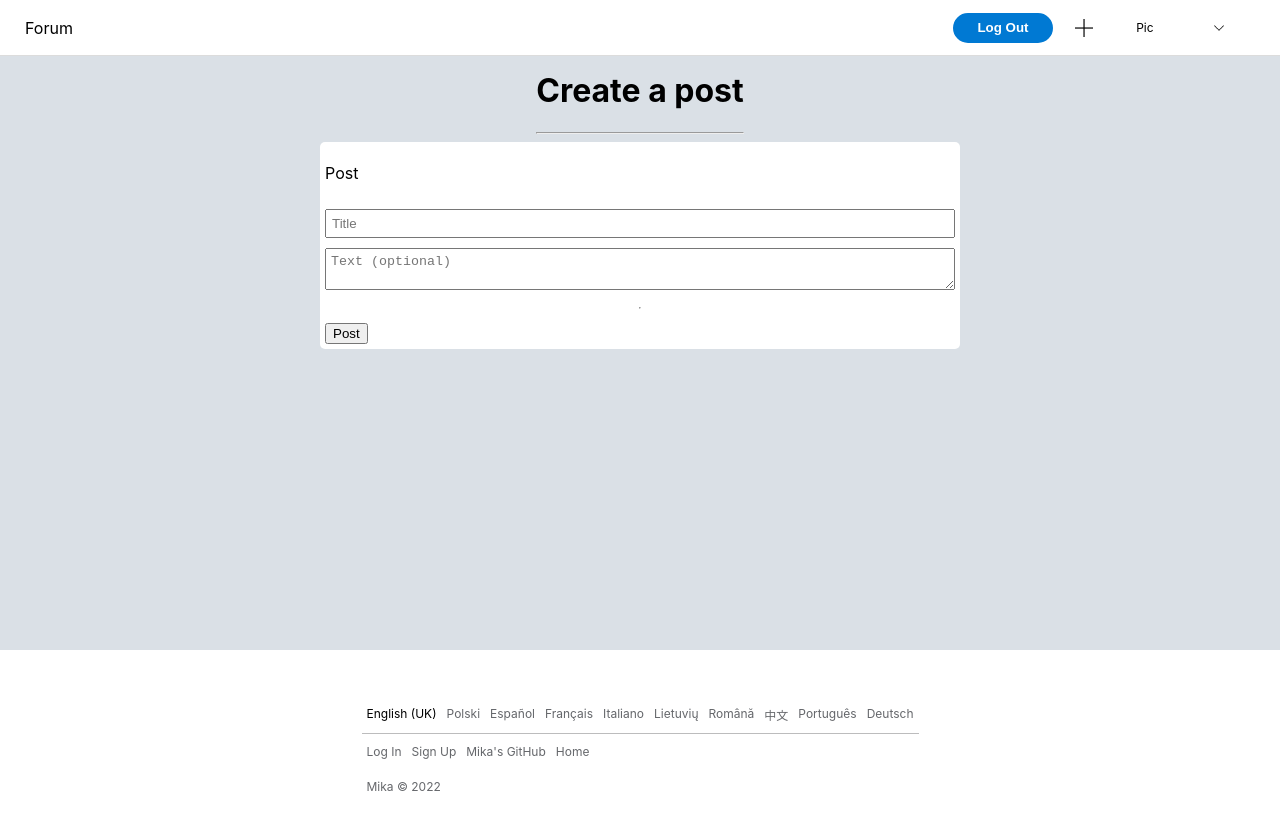
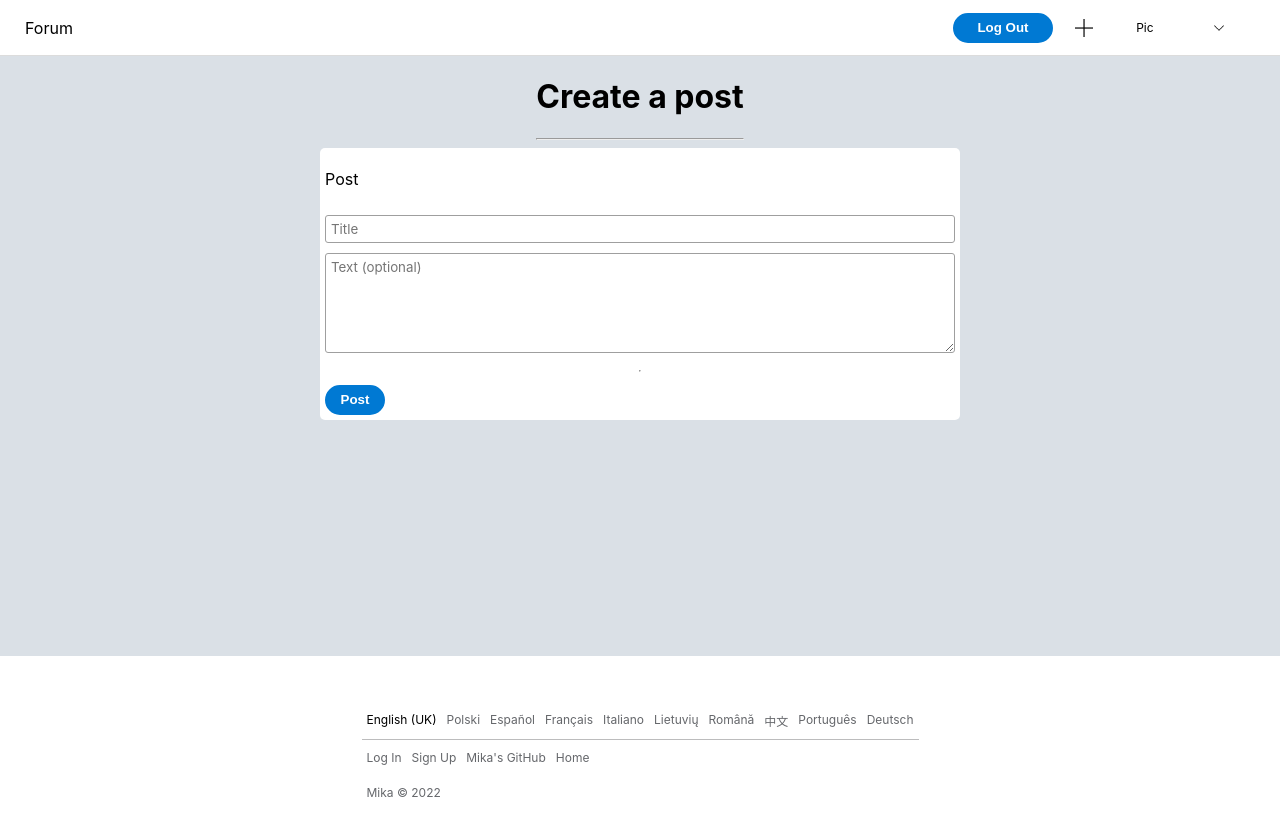
Before and after one commit to Mikadev1996/blog-frontend-next, a Next.js app: page /submit in a window 1280 px wide. Shown: the top 836 px of the page. Built offline with nearby package versions, Linux system fonts and the light colour scheme; no server answers.

Commit message:
Submit styling, posts[id] layout

```diff
--- a/components/PostList.js
+++ b/components/PostList.js
@@ -35,7 +35,7 @@ const PostList = ({posts}) => {
                             <Link href="/profile/[id]" as={`/profile/${post.user_id}`}>
                                 <p>Posted by user/{post.username} {dateFormatted} {post.edited ? <small>*edited</small> : ''}</p>
                             </Link>
-                            <h2>Post Title</h2>
+                            <h2>{post.title}</h2>
                         </div>
 
                         <div className={styles.post_text}>
--- a/pages/submit.js
+++ b/pages/submit.js
@@ -31,7 +31,8 @@ export default function Submit() {
             })
     }
 
-    const submitPost = () => {
+    const submitPost = (e) => {
+        e.preventDefault();
         const token = JSON.parse(localStorage.getItem('token'));
         const formData = {
             method: "POST",
@@ -61,12 +62,12 @@ export default function Submit() {
                     <h1>Create a post</h1>
                     <hr />
                 </div>
-                <div className={styles.create_container}>
+                <form className={styles.create_container}>
                     <div>
                         <p>Post</p>
                     </div>
                     <div>
-                        <input type='text' name='title' placeholder='Title' onChange={(e) => setTitle(e.target.value)} />
+                        <input type='text' name='title' placeholder='Title' onChange={(e) => setTitle(e.target.value)} required/>
                     </div>
                     <div>
                         <textarea placeholder='Text (optional)' onChange={(e) => setText(e.target.value)}/>
@@ -75,9 +76,9 @@ export default function Submit() {
                     <hr/>
 
                     <div>
-                        <button onClick={() => submitPost()}>Post</button>
+                        <button className={styles.submit} onClick={(e) => submitPost(e)}>Post</button>
                     </div>
-                </div>
+                </form>
             </main>
             <Footer />
         </div>
--- a/styles/Post.module.scss
+++ b/styles/Post.module.scss
@@ -9,6 +9,7 @@
 .post_list_container {
     width: 36rem;
     min-height: 100%;
+    padding: 10px 0 35px;
 }
 
 .post_container {
--- a/styles/Submit.module.scss
+++ b/styles/Submit.module.scss
@@ -12,12 +12,44 @@
     input {
       width: 100%;
       padding: 5px;
+      font-family: inherit;
+      outline: none;
+      border-radius: 3px;
+      border: 1px solid #9f9f9f;
+    }
+
+    input:focus {
+      border-color: #18191a;
     }
 
     textarea {
+      min-height: 100px;
       width: 100%;
       padding: 5px;
       resize: vertical;
+      font-family: inherit;
+      outline: none;
+      border-radius: 3px;
+      border: 1px solid #9f9f9f;
+    }
+
+    textarea:focus {
+      border-color: #18191a;
     }
   }
 }
+
+.submit {
+  width: 60px;
+  height: 30px;
+  border-radius: 15px;
+  background-color: var(--reddit-blue);
+  border: 2px solid var(--reddit-blue);
+  font-weight: bold;
+  color: white;;
+}
+
+.submit:hover {
+  background-color: #025a9d;
+  border-color: #025a9d;
+}
--- a/styles/globals.scss
+++ b/styles/globals.scss
@@ -83,7 +83,7 @@ a {
 .main {
   width: 100vw;
   min-height: calc(100vh - var(--footer-size));
-  margin-top: 50px;
+  margin-top: 56px;
   display: flex;
   align-items: center;
   flex-direction: column;
```
Also changed, not shown: components/AddComment.js (added, +41 -0 lines), components/Comments.js (added, +24 -0 lines), pages/posts/[id]/index.js (+37 -9 lines), styles/posts[id].module.scss (added).
